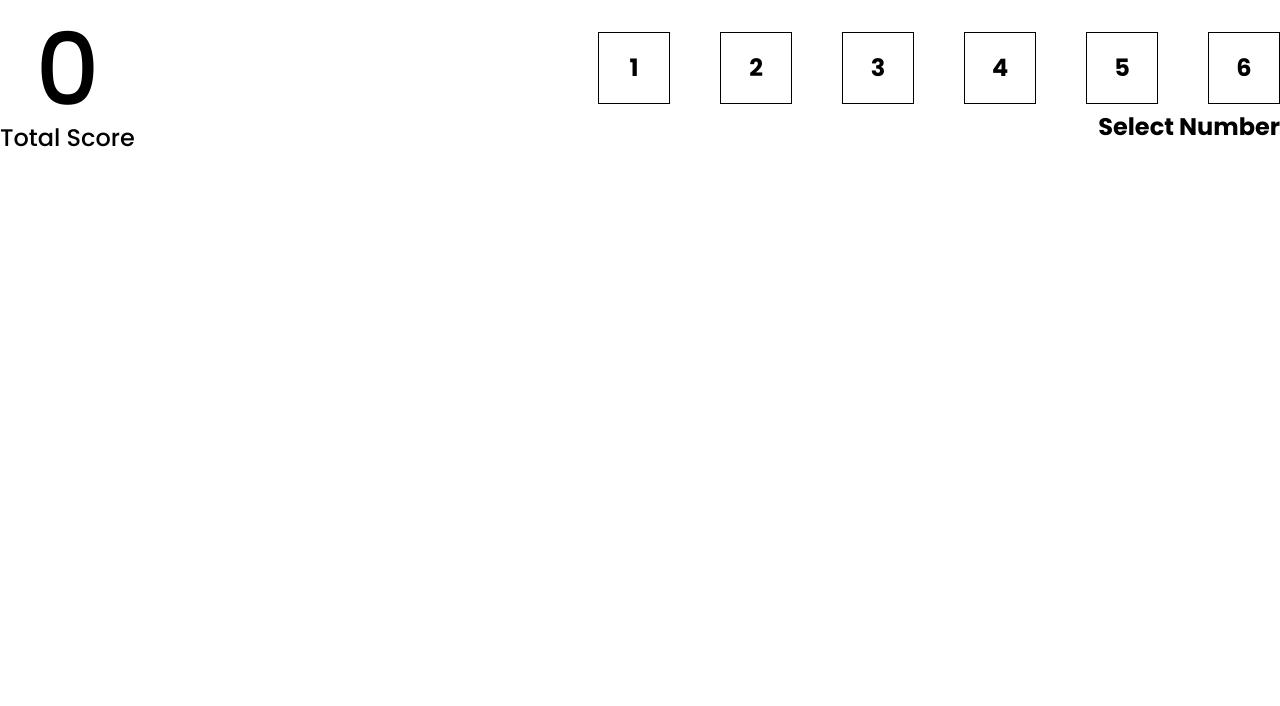
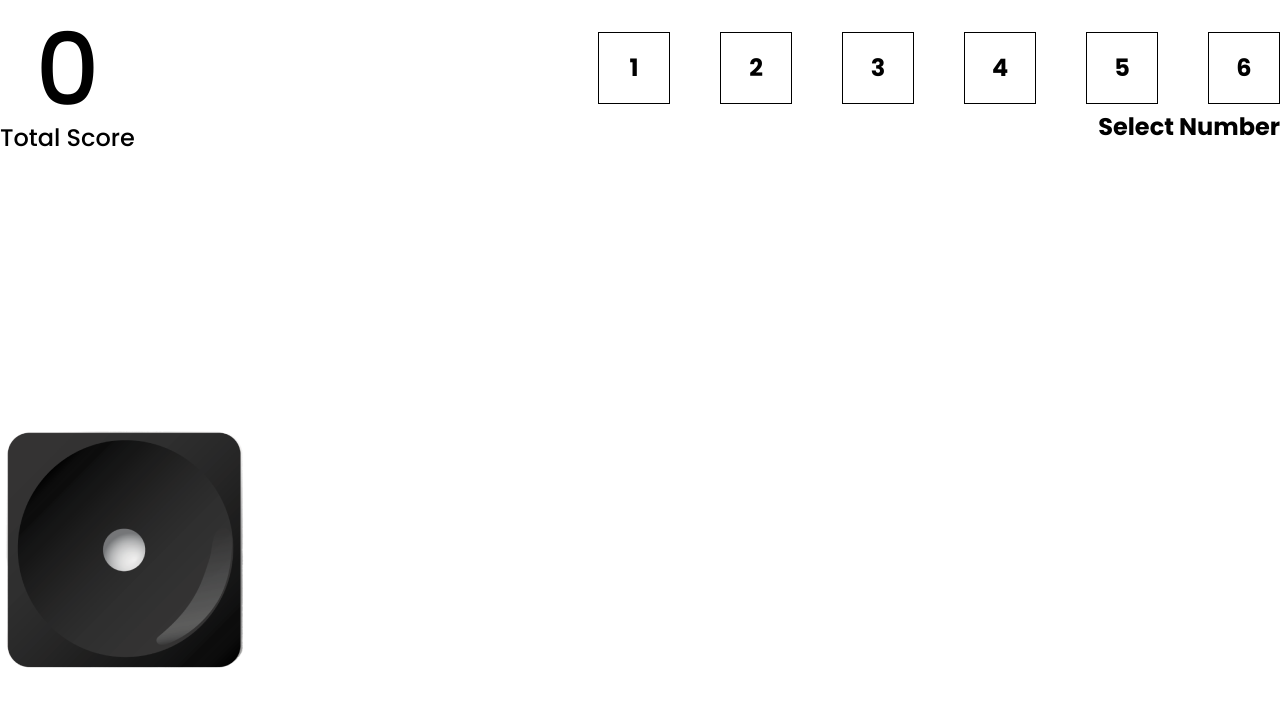
Before and after one commit to Shad-Islam/Dice-Game, a React (Create React App) app: page / in a window 1280 px wide. Shown: the top 706 px of the page. Built offline with nearby package versions, Linux system fonts and the light colour scheme.

Commit message:
Create role dice

```diff
--- a/src/App.css
+++ b/src/App.css
@@ -18,7 +18,7 @@ body{
   height: 100vh;
   display: flex;
   margin: 0 auto;
-  max-width:1180px;
+  max-width:1280px;
   align-items: center;
 }
 
--- a/src/components/GamePlay.jsx
+++ b/src/components/GamePlay.jsx
@@ -1,5 +1,6 @@
 import TotalScore from "./TotalScore";
 import NumberSelector from "./NumberSelector";
+import RoleDice from "./RoleDice";
 
 function GamePlay() {
   return (
@@ -10,6 +11,7 @@ function GamePlay() {
         </div>
         <NumberSelector />
       </div>
+      <RoleDice />
     </>
   );
 }
--- /dev/null
+++ b/src/components/RoleDice.jsx
@@ -0,0 +1,13 @@
+import React from "react";
+
+function RoleDice() {
+  return (
+    <div className="container">
+      <div className="RoleDice">
+        <img src="./images/dice_1.png" alt="" />
+      </div>
+    </div>
+  );
+}
+
+export default RoleDice;
```
